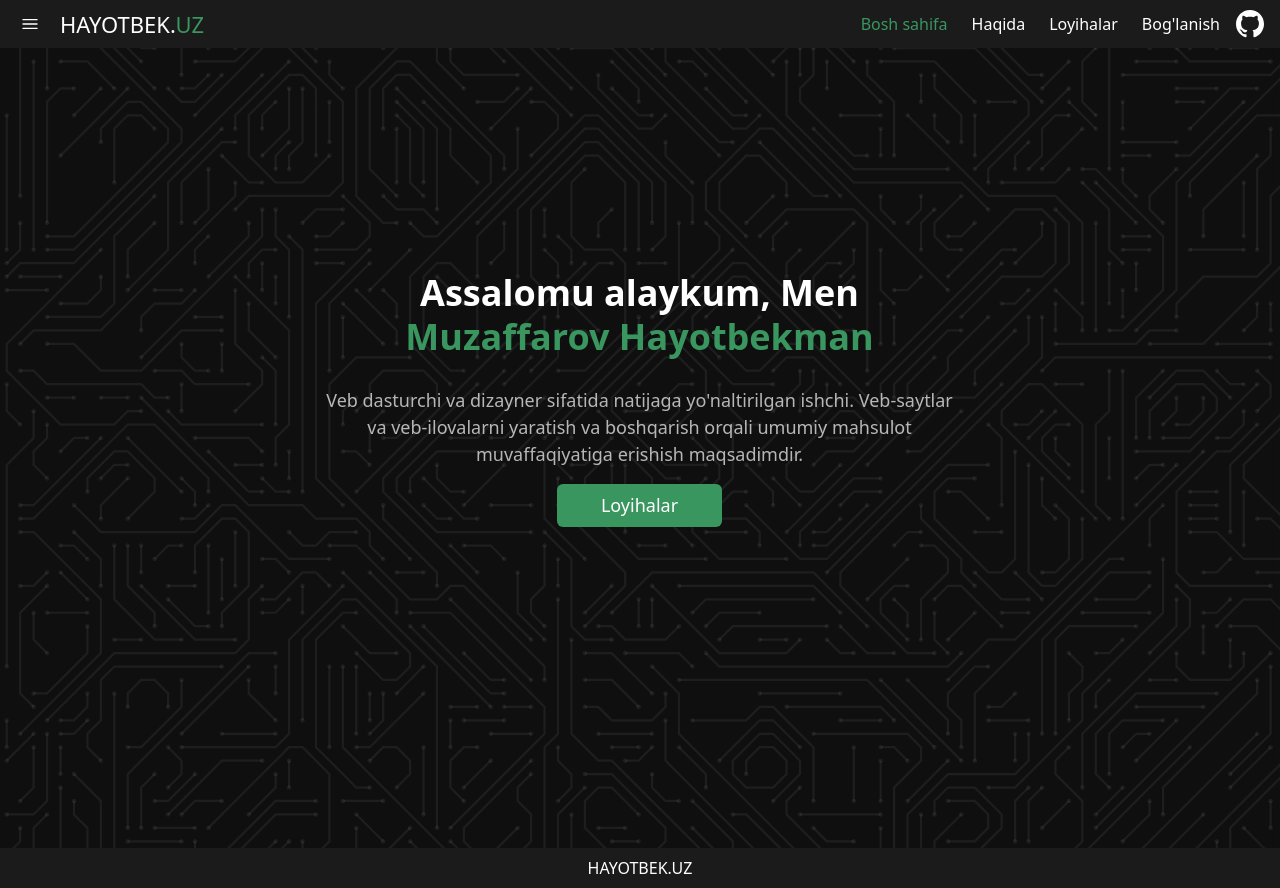
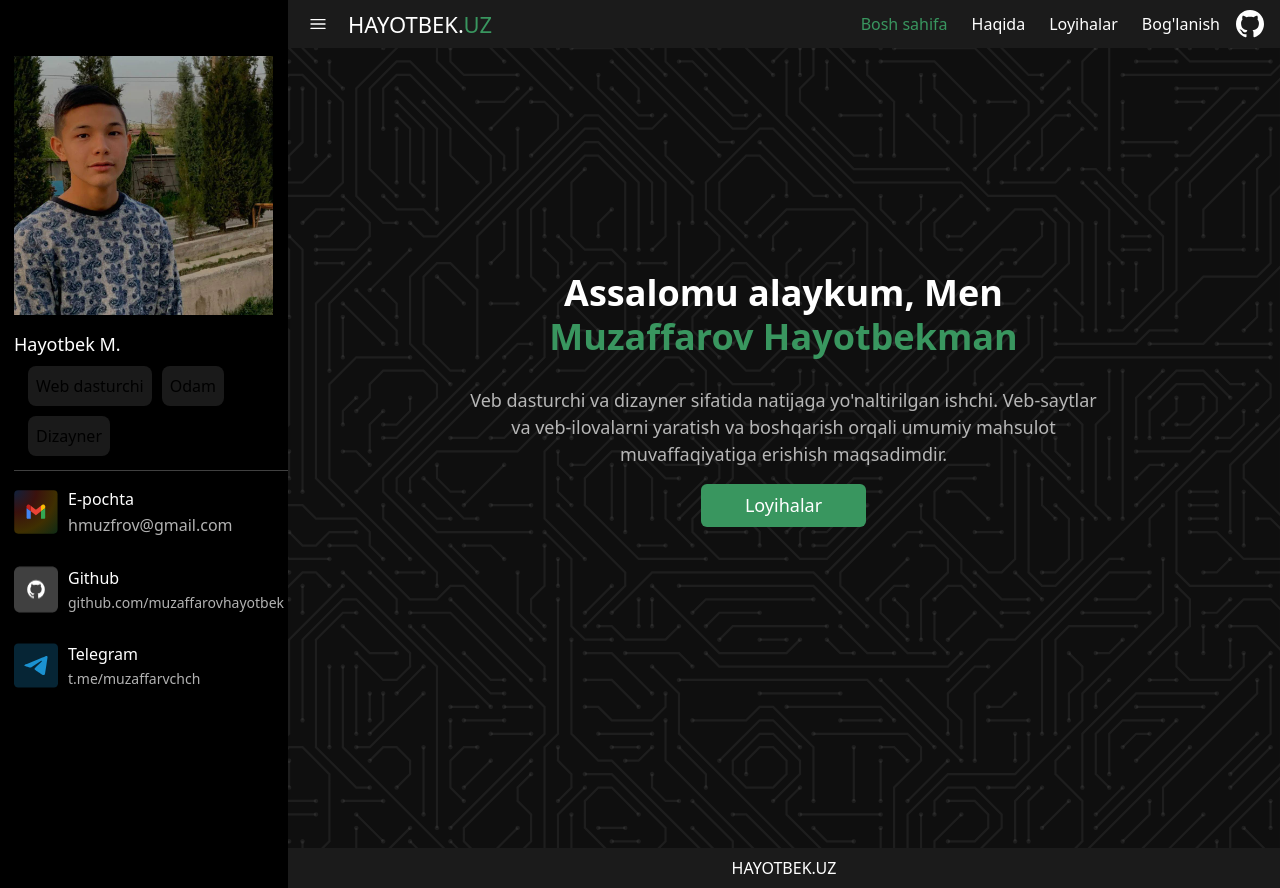
Before and after one commit to muzaffarovhayotbek/hayotbek-portfolio, a React (Vite) app: page / in a window 1280 px wide. Built offline with nearby package versions, Linux system fonts and the light colour scheme.

Commit message:
left bar add

```diff
--- a/src/layout/MainLayout.jsx
+++ b/src/layout/MainLayout.jsx
@@ -7,7 +7,7 @@ import LeftBar from '../components/LeftBar';
 function MainLayout({ children }) {
   return (
     <div className="flex min-h-dvh flex-row">
-      {/* <LeftBar /> */}
+      <LeftBar />
 
       <div className="flex flex-col flex-grow">
         <header className="pt-[8px] pb-[8px] bg-[#1B1B1B] pl-[14px] pr-[14px]">
```
